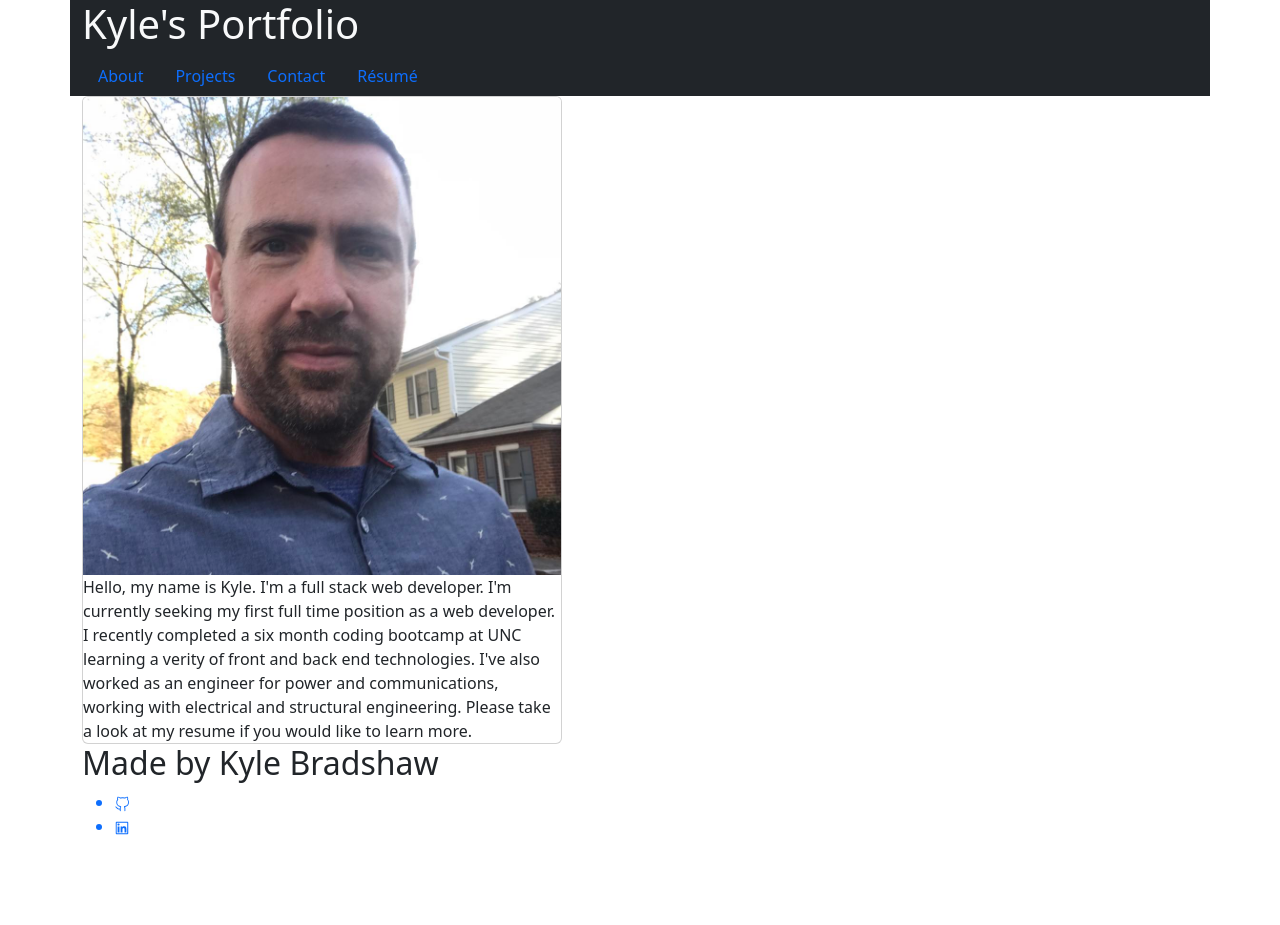
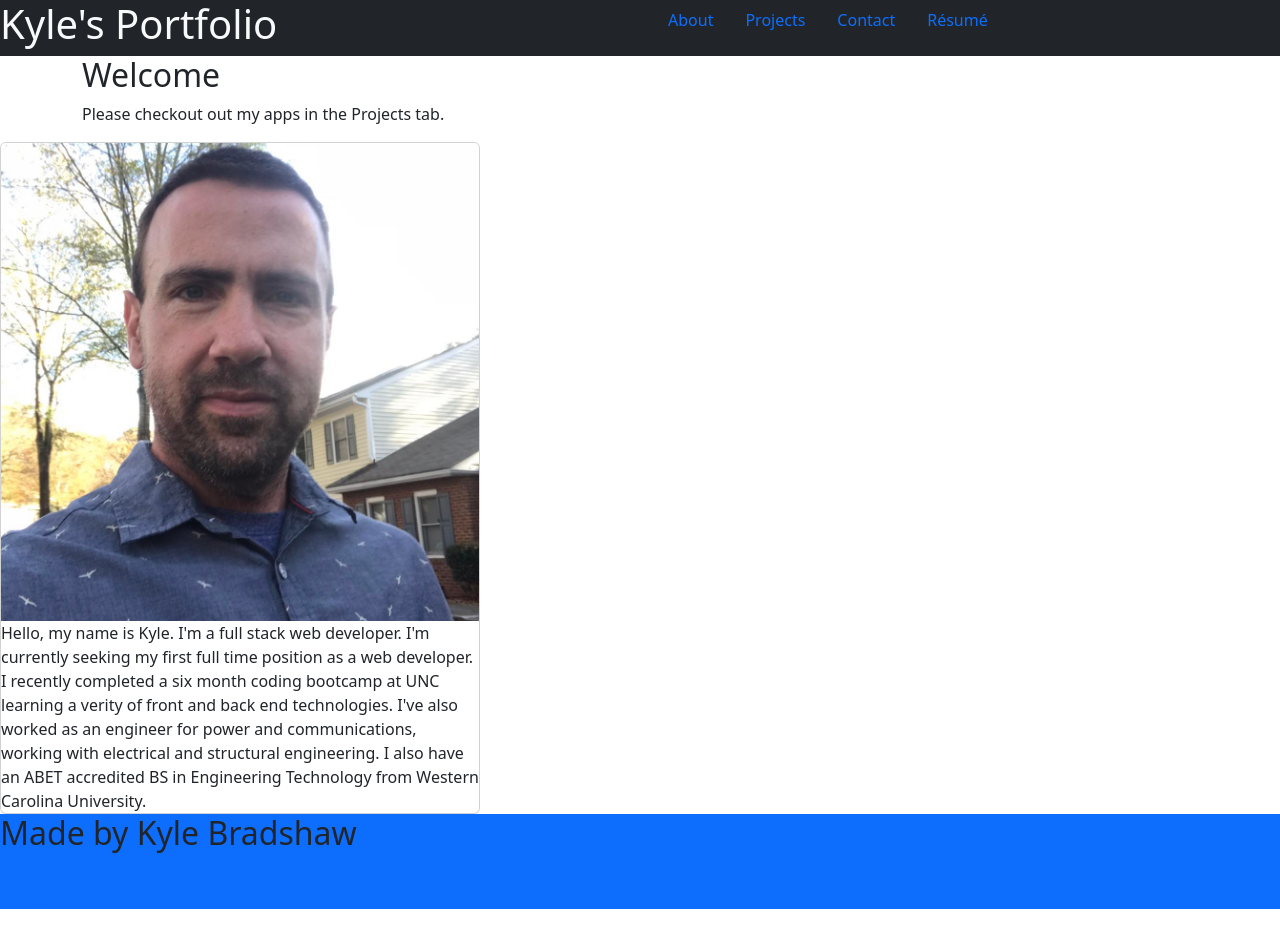
Before and after one commit to kabradshaw1/Portfolio-3, a React (Create React App) app: page / in a window 1280 px wide. Before the commit the page ends 854 px from the top, so only its background shows below. Built offline with nearby package versions, Linux system fonts and the light colour scheme.

Commit message:
trying different styling

```diff
--- a/src/components/About/index.js
+++ b/src/components/About/index.js
@@ -4,17 +4,17 @@ import { Container, Card } from 'react-bootstrap'
 
 function About() {
   return (
-    <Container id='about-me'>
-      <Card className='card'>
+
+      <Card className='card' id='about-me'>
         <Card.Img variant='top' src={profileImage}/>
         <Card.Text>
           Hello, my name is Kyle. I'm a full stack web developer. I'm currently seeking my first full time position
           as a web developer.   I recently completed a six month coding bootcamp at UNC learning a verity of front
           and back end technologies.  I've also worked as an engineer for power and communications, working with
-          electrical and structural engineering.  Please take a look at my resume if you would like to learn more.
+          electrical and structural engineering.  I also have an ABET accredited BS in Engineering Technology from Western
+          Carolina University.
         </Card.Text>
       </Card>
-    </Container>
   );
 }
 
--- a/src/components/Footer/index.js
+++ b/src/components/Footer/index.js
@@ -4,17 +4,17 @@ import { AiOutlineLinkedin } from "react-icons/ai";
 
 function Footer() {
   return (
-    <footer className='container'>
+    <footer className='bg-primary'>
       <h2>Made by Kyle Bradshaw</h2>
-      <p className="col">
+      <p>
         <ul>
           <a href="https://github.com/kabradshaw1">
-            <li className="logo">
+            <li >
               <VscGithubAlt />
             </li>
           </a>
           <a href="https://www.linkedin.com/in/kyle-bradshaw-15950988/">
-            <li className="logo">
+            <li >
               <AiOutlineLinkedin />
             </li>
           </a>
--- a/src/components/Header/index.js
+++ b/src/components/Header/index.js
@@ -1,6 +1,6 @@
 import React from "react";
 import HeaderNav from "../Nav";
-import { Container, Col } from 'react-bootstrap'
+import { Container, Col, Row } from 'react-bootstrap'
 {/* <section>
         <header className="">
           <div>
@@ -25,12 +25,19 @@ function Header(props) {
 
   return (
     <>
-    <Container className='jumbotron text-light bg-dark'>
-      <h1>Kyle's Portfolio</h1>
-      <HeaderNav
-          currentTab={currentTab}
-          handleTabChange={handleTabChange}
-      />
+
+      <Row className='text-light bg-dark'>
+        <Col>
+          <h1>Kyle's Portfolio</h1>
+        </Col>
+        <Col>
+          <HeaderNav className='' currentTab={currentTab} handleTabChange={handleTabChange}/>
+        </Col>
+      </Row>
+
+    <Container>
+      <h2>Welcome</h2>
+      <p>Please checkout out my apps in the Projects tab.</p>
     </Container>
     </>
   )
```
